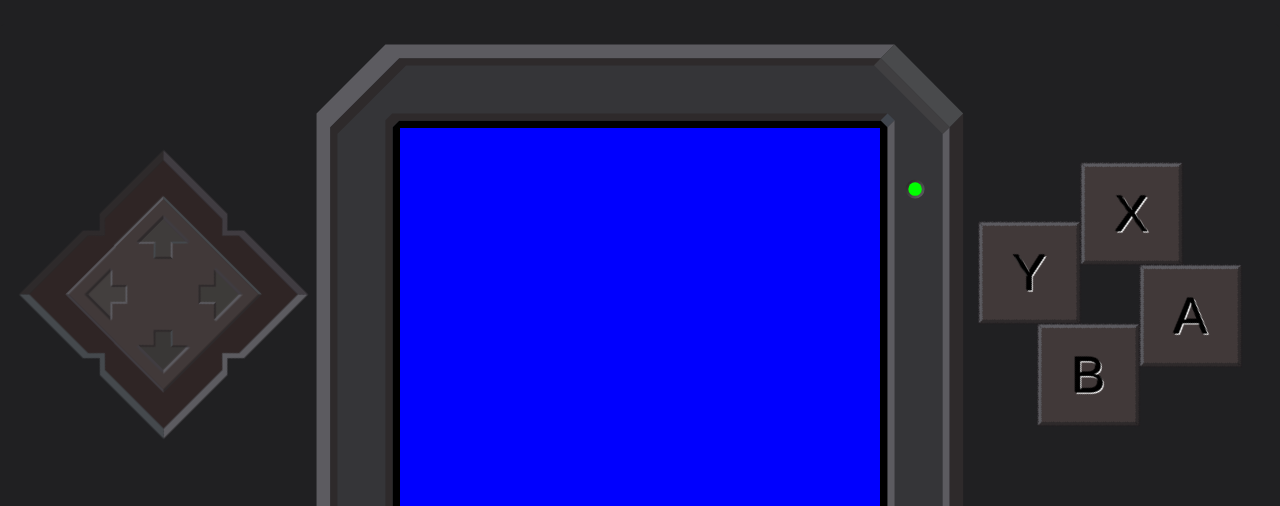
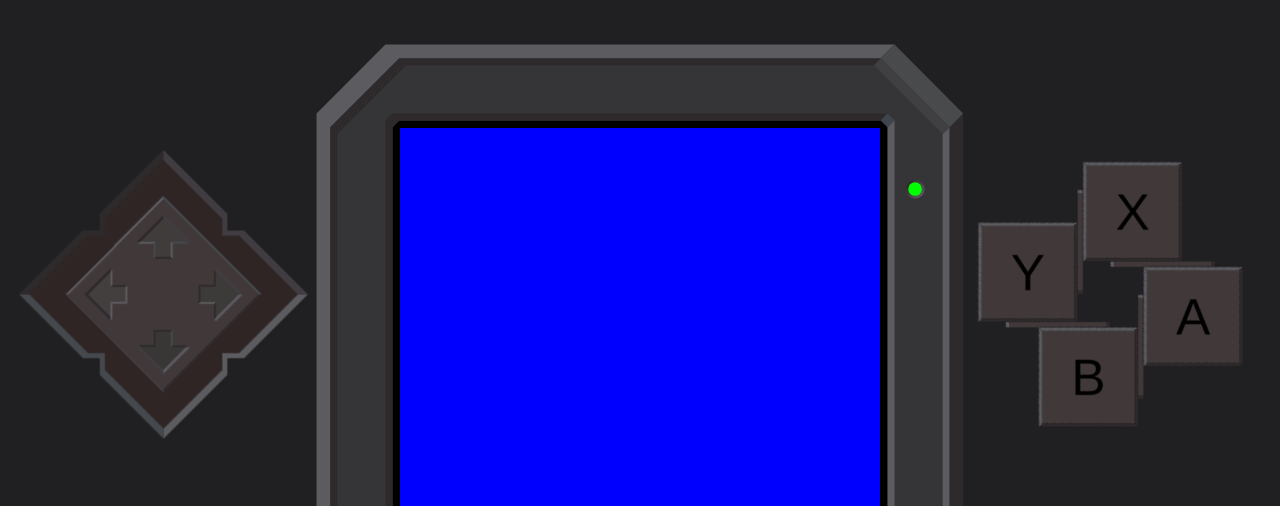
Before and after one commit to blakwurm/Pokit3, a plain HTML site: page index.html in a window 1280 px wide. Shown: the top 506 px of the page. Drawn offline with nearby package versions, Linux system fonts and the light colour scheme; a web font is replaced by a local one.

Commit message:
Add a few things to the page

```diff
--- a/css/main.css
+++ b/css/main.css
@@ -109,8 +109,8 @@ body {
     height: 30vw;
     transform: rotate(-30deg);
     display: grid;
-    grid-template-columns: 1fr 1fr;
-    grid-template-rows: 1fr 1fr;
+    grid-template-columns: 25fr 1fr 25fr;
+    grid-template-rows: 25fr 1fr 25fr;
 }
 #rightbuttons button {
     background: none;
@@ -122,7 +122,13 @@ body {
     margin: 3px;
     font-size: 4vw;
     color: black;
-    text-shadow: 1px 1px white, -1px -1px black;
+}
+#rightbuttons button.spacer {
+    font-size: 0;
+    width: 100%;
+    height: 100%;
+    margin: 0;
+    padding: 2px;
 }
 
 #metabuttons {
--- a/index.html
+++ b/index.html
@@ -13,7 +13,7 @@
 </head>
 
 <body>
-  <canvas id="gamescreen" height="128" width="128"></canvas>
+  <canvas id="gamescreen" height="320" width="320"></canvas>
   <div id="dpad" class="buttongroup">
     <button id="pad-left"></button>
     <button id="pad-up"></button>
@@ -27,8 +27,13 @@
   </div>
   <div id="rightbuttons" class="buttongroup">
     <button id="ybutton">Y</button>
+    <button id="yxbutton" class="spacer">YX</button>
     <button id="xbutton">X</button>
+    <button id="xbbutton" class="spacer">XB</button>
+    <b></b>
+    <button id="axbutton" class="spacer">AX</button>
     <button id="bbutton">B</button>
+    <button id="babutton" class="spacer">BA</button>
     <button id="abutton">A</button>
   </div>
   <div id="metabuttons" class="buttongroup">
--- a/js/main.js
+++ b/js/main.js
@@ -3,7 +3,7 @@ import { html, render } from 'https://unpkg.com/lit-html?module'
 if (screenfull.enabled) {
     document.querySelector('#metabuttons #fullscreen').addEventListener('click', () => screenfull.toggle());
 }
-// document.addEventListener('touchmove', (ev) => console.log(ev));
+document.addEventListener('touchstart', (ev) => console.log(ev));
 
 function debug_fill_canvas() {
     let c = document.getElementById('gamescreen');
```
